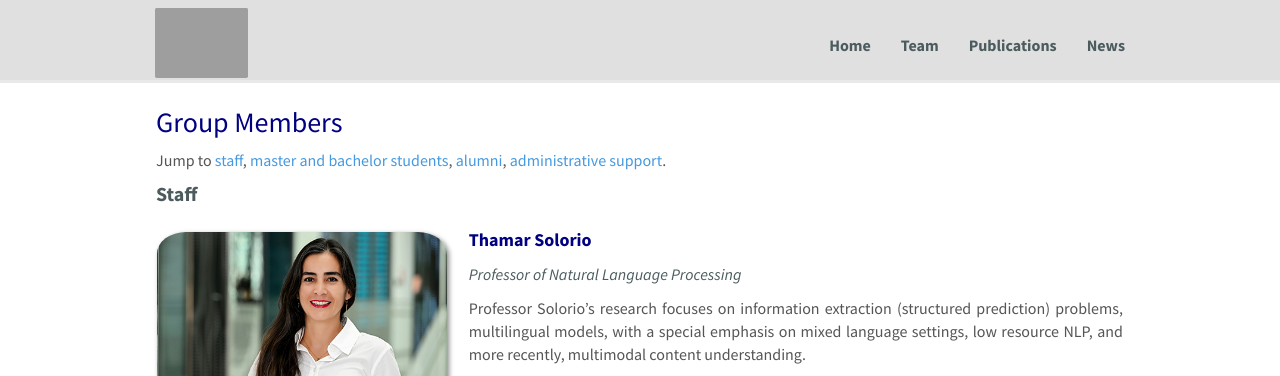
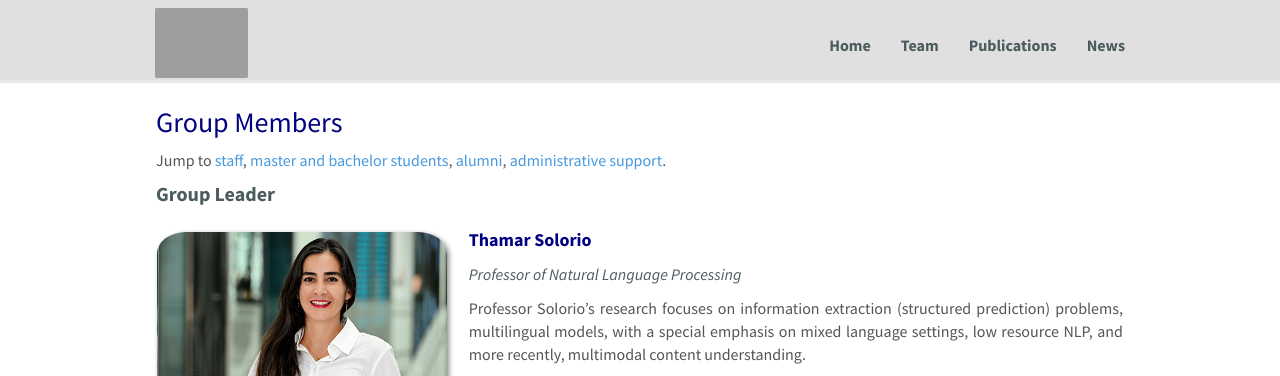
Before and after one commit to toqeerehsan/RiTUAL, a Jekyll site: the page built from _pages/team.md, in a window 1280 px wide and 900 px high. Shown: the top 376 px of the window. Built offline with Jekyll 4.4.1, drawn with Linux system fonts in a browser that asks for light colours; nearby versions of some CDN libraries.

Commit message:
updated page(s)

```diff
--- a/_pages/team.md
+++ b/_pages/team.md
@@ -10,7 +10,7 @@ permalink: /team/
 
 Jump to [staff](#staff), [master and bachelor students](#master-and-bachelor-students), [alumni](#alumni), [administrative support](#administrative-support).
 
-<h4 id="staff">Staff</h4>
+<h4 id="staff">Group Leader</h4>
 {% assign number_printed = 0 %}
 {% for member in site.data.team_members %}
 
```
